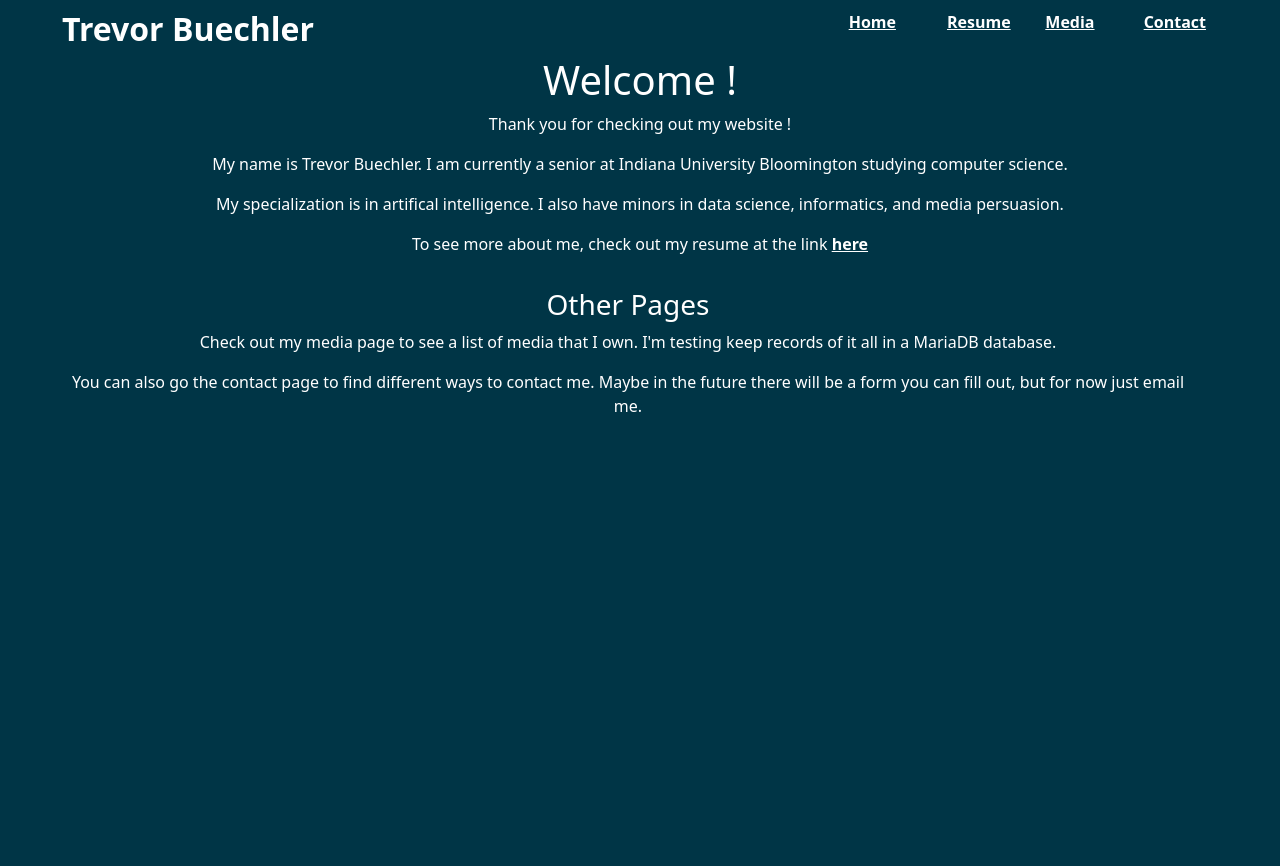
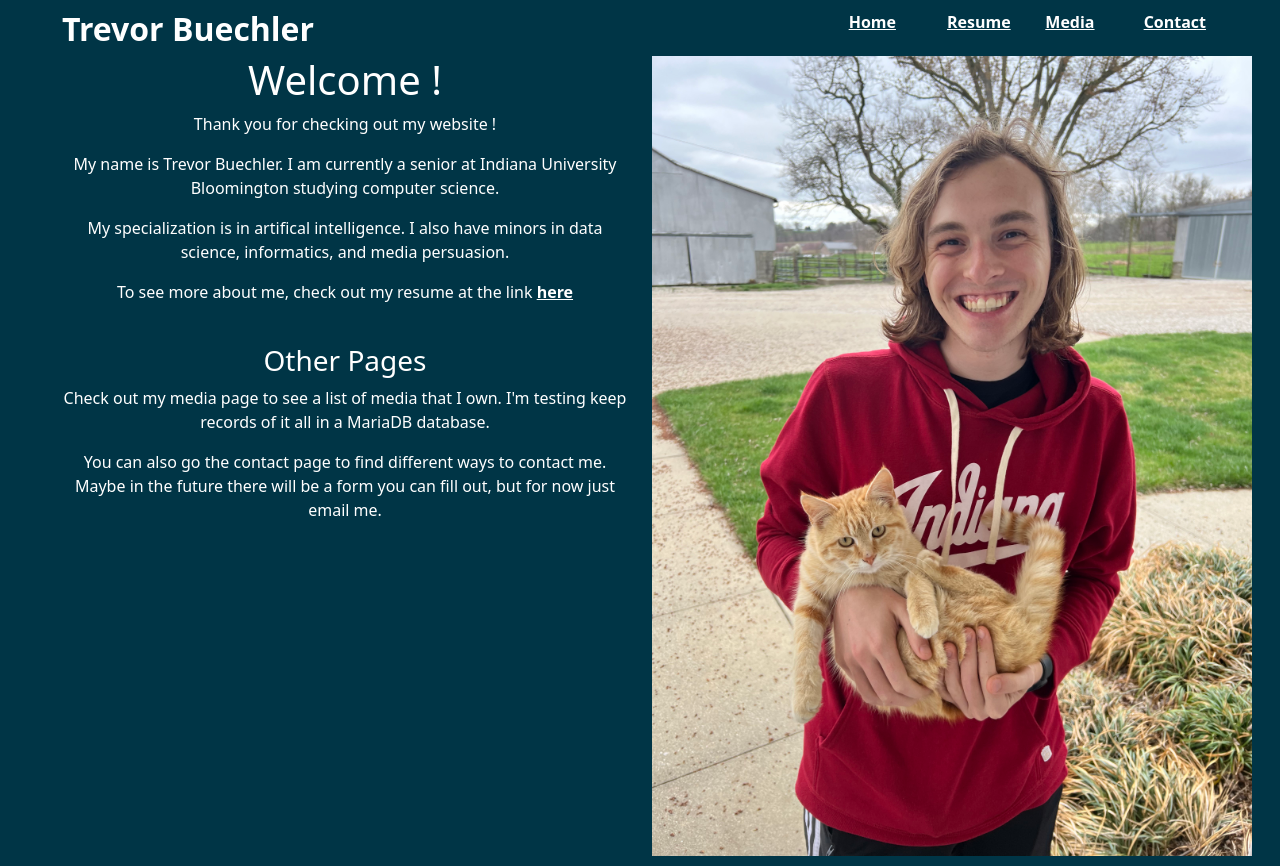
Before and after one commit to wonderrxjr/WebsiteProject, a Flask app: page / in a window 1280 px wide. Before the commit the page ends 412 px from the top, so only its background shows below. Run offline with Flask 3, Linux system fonts and the light colour scheme.

Commit message:
Changed email and added iamge

```diff
--- a/templates/contact.html
+++ b/templates/contact.html
@@ -39,7 +39,7 @@
             </div>
             <div class="row">
                 <div class="col-12 text-center">
-                    <p>Email: <a href="mailto:wonderrxjr@gmail.com" target="_blank">wonderrxjr@gmail.com</a></p>
+                    <p>Email: <a href="mailto:trevor@trevorbuechler.com" target="_blank">trevor@trevorbuechler.com</a></p>
                     <p>University Email: <a href="mailto:tbuechle@iu.edu" target="_blank">tbuechle@iu.edu</a></p>
                     <p>LinkedIn: <a href="https://linkedin.com/in/trevorbuechler/" target="_blank">linkedin.com/in/trevorbuechler/</a></p>
                     <p>GitHub: <a href="https://github.com/wonderrxjr" target="_blank">github.com/wonderrxjr</a></p>
--- a/templates/index.html
+++ b/templates/index.html
@@ -32,28 +32,21 @@
     </header>
     <div class="container-fluid">
         <div class="row">
-            <div class="col-12 text-center">
+            <div class="col-6 text-center">
                 <h1>Welcome !</h1>
                 <p>Thank you for checking out my website !</p>
-            </div>
-        </div>
-        <div class="row">
-            <div class="col-12 text-center">
                 <p>My name is Trevor Buechler. I am currently a senior at Indiana University Bloomington studying computer science.</p>
                 <p>My specialization is in artifical intelligence. I also have minors in data science, informatics, and media persuasion.</p>
                 <p>To see more about me, check out my resume at the link <a href="https://drive.google.com/file/d/1p9SdetmSVCb9a_e2HcEAJJCxBZcJcbB2/view?usp=sharing", target="_blank">here</a></p>
-        </div>
-        <div class="row">
-            <div class="col-12 text-center">
-                <p></p>
-            </div>
-        </div>
-        <div class="row">
-            <div class="col-12 text-center">
+                <br>
                 <h3>Other Pages</h3>
                 <p>Check out my media page to see a list of media that I own. I'm testing keep records of it all in a MariaDB database.</p>
                 <p>You can also go the contact page to find different ways to contact me. Maybe in the future there will be a form you can fill out, but for now just email me.</p>
             </div>
+            <div class="col-6 text-center">
+                <img src="{{ url_for('static', filename='images/IMG_2353.jpg')}}" alt="Trevor with a cat" width="600" height="auto">
+            </div>
+        </div>
     </div>
 </body>
 
```
Also changed, not shown: static/images/IMG_2353.jpg (added).
